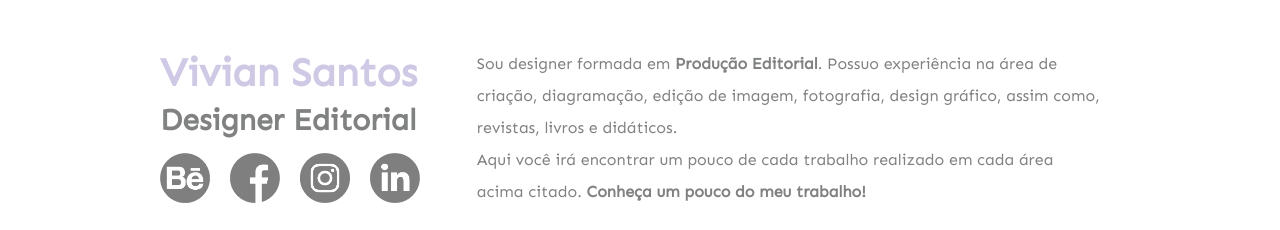
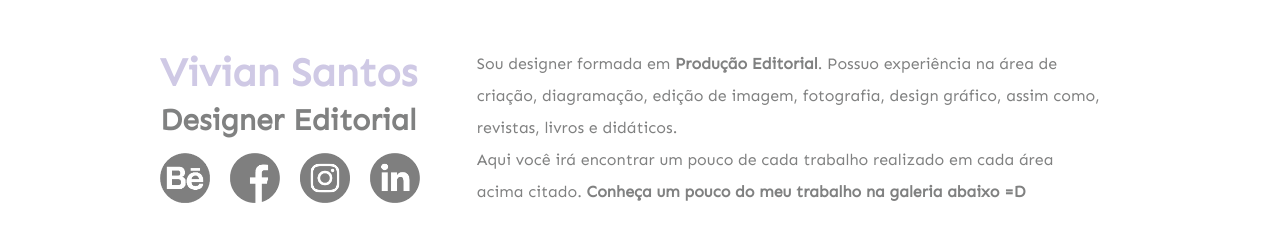
Before and after one commit to viviansantosd/viviansantosd.github.io, a plain HTML site: page index.html in a window 1280 px wide. Shown: the part 570-800 px from the top of the page. Drawn offline with Linux system fonts and the light colour scheme.

Commit message:
Add files via upload

```diff
--- a/index.html
+++ b/index.html
@@ -52,7 +52,7 @@
 	<section id="bio">
 		<div class="container">
 		  <p>Sou designer formada em <strong>Produção Editorial</strong>. Possuo experiência na área de criação, diagramação, edição de imagem, fotografia, design gráfico, assim como, revistas, livros e didáticos.</p>
-			<p>Aqui você irá encontrar um pouco de cada trabalho realizado em cada área acima citado.&nbsp;<strong>Conheça um pouco do meu trabalho!</strong>&nbsp;</p>
+			<p>Aqui você irá encontrar um pouco de cada trabalho realizado em cada área acima citado.&nbsp;<strong>Conheça um pouco do meu trabalho na galeria abaixo =D</strong>&nbsp;</p>
 		  <h1>Vivian Santos</h1>
 		  <h2 >Designer Editorial</h2>
 
```
